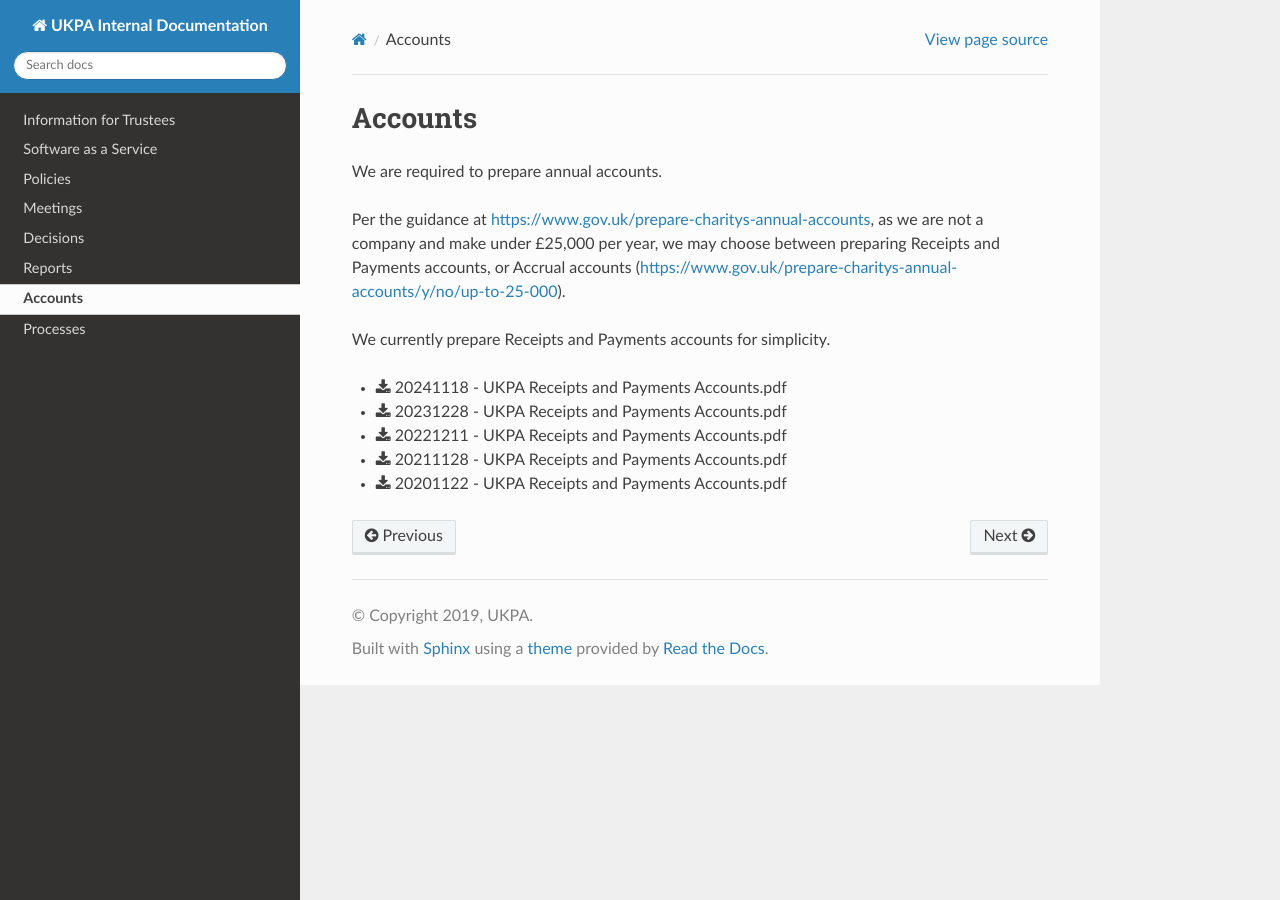
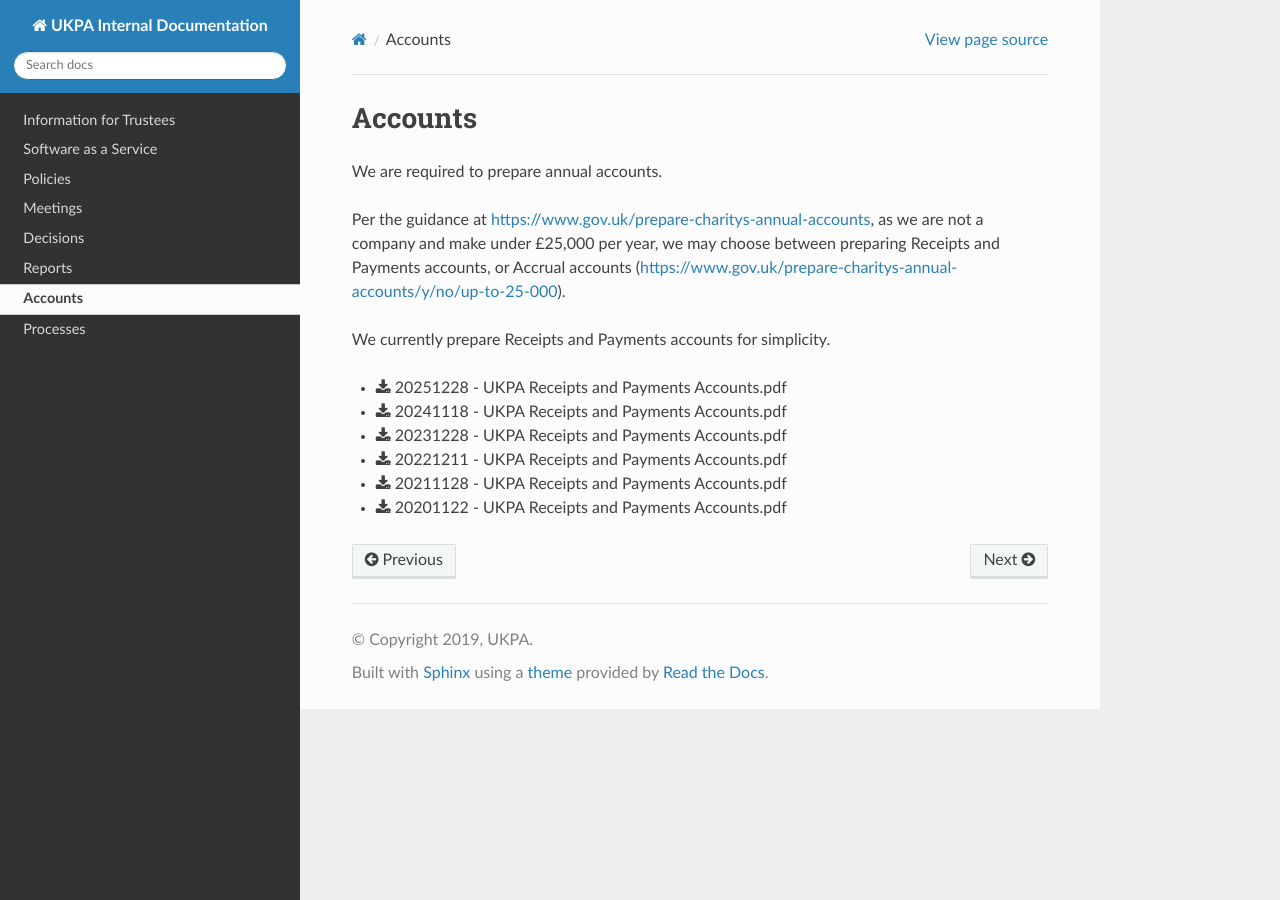
Before and after one commit to UKPythonAssociation/ukpa-internaldocs, a Sphinx documentation site: the page built from source/accounts/index.rst, in a window 1280 px wide. Built offline with Sphinx 7.4.7 and the Read the Docs theme 3.1.0, drawn with Linux system fonts in a browser that asks for light colours.

Commit message:
2025 accounts

```diff
--- a/source/accounts/index.rst
+++ b/source/accounts/index.rst
@@ -9,6 +9,7 @@ as we are not a company and make under £25,000 per year, we may choose between
 
 We currently prepare Receipts and Payments accounts for simplicity.
 
+* :download:`20251228 - UKPA Receipts and Payments Accounts.pdf`
 * :download:`20241118 - UKPA Receipts and Payments Accounts.pdf`
 * :download:`20231228 - UKPA Receipts and Payments Accounts.pdf`
 * :download:`20221211 - UKPA Receipts and Payments Accounts.pdf`
```
Also changed, not shown: 1 other file.
